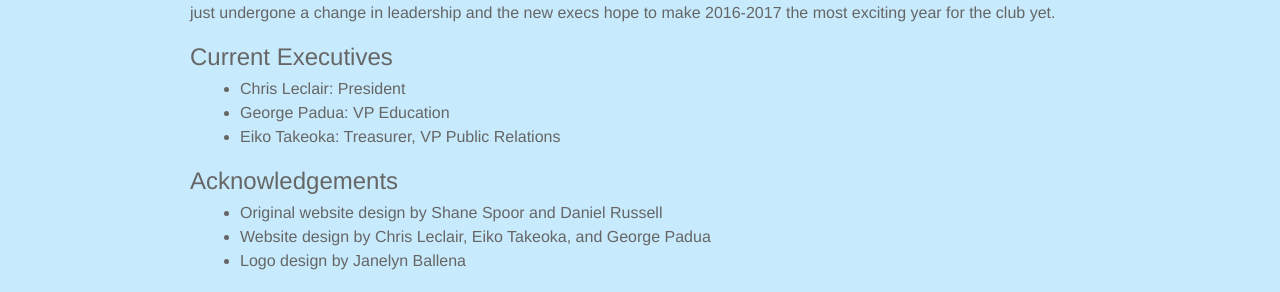
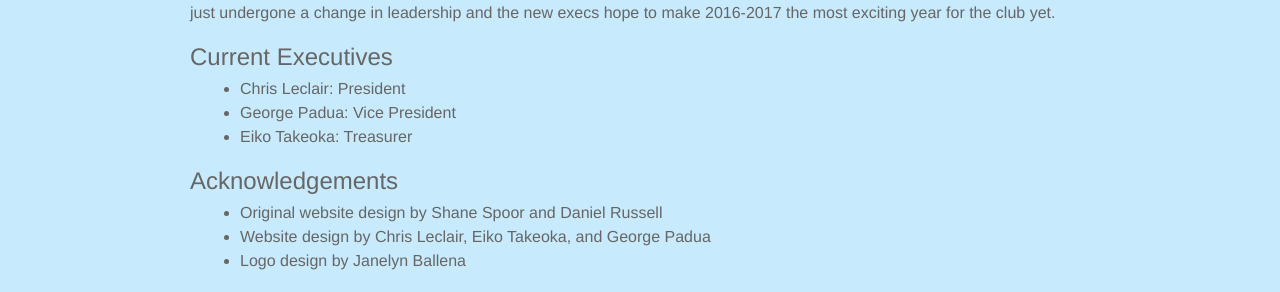
Before and after one commit to BCIT-GameDevClub/BCITOldWebsite, a Jekyll site: the page built from about.html, in a window 1280 px wide. Shown: the part 385-677 px from the top of the page. Built offline with Jekyll 4.4.1, drawn with Linux system fonts in a browser that asks for light colours; nearby versions of some CDN libraries.

Commit message:
new titles!

```diff
--- a/about.html
+++ b/about.html
@@ -13,8 +13,8 @@ permalink: /about/
     <h2>Current Executives</h2>
     <ul>
         <li>Chris Leclair: President</li>
-        <li>George Padua: VP Education</li>
-        <li>Eiko Takeoka: Treasurer, VP Public Relations</li>
+        <li>George Padua: Vice President</li>
+        <li>Eiko Takeoka: Treasurer</li>
     </ul>
 
     <h2>Acknowledgements</h2>
```
